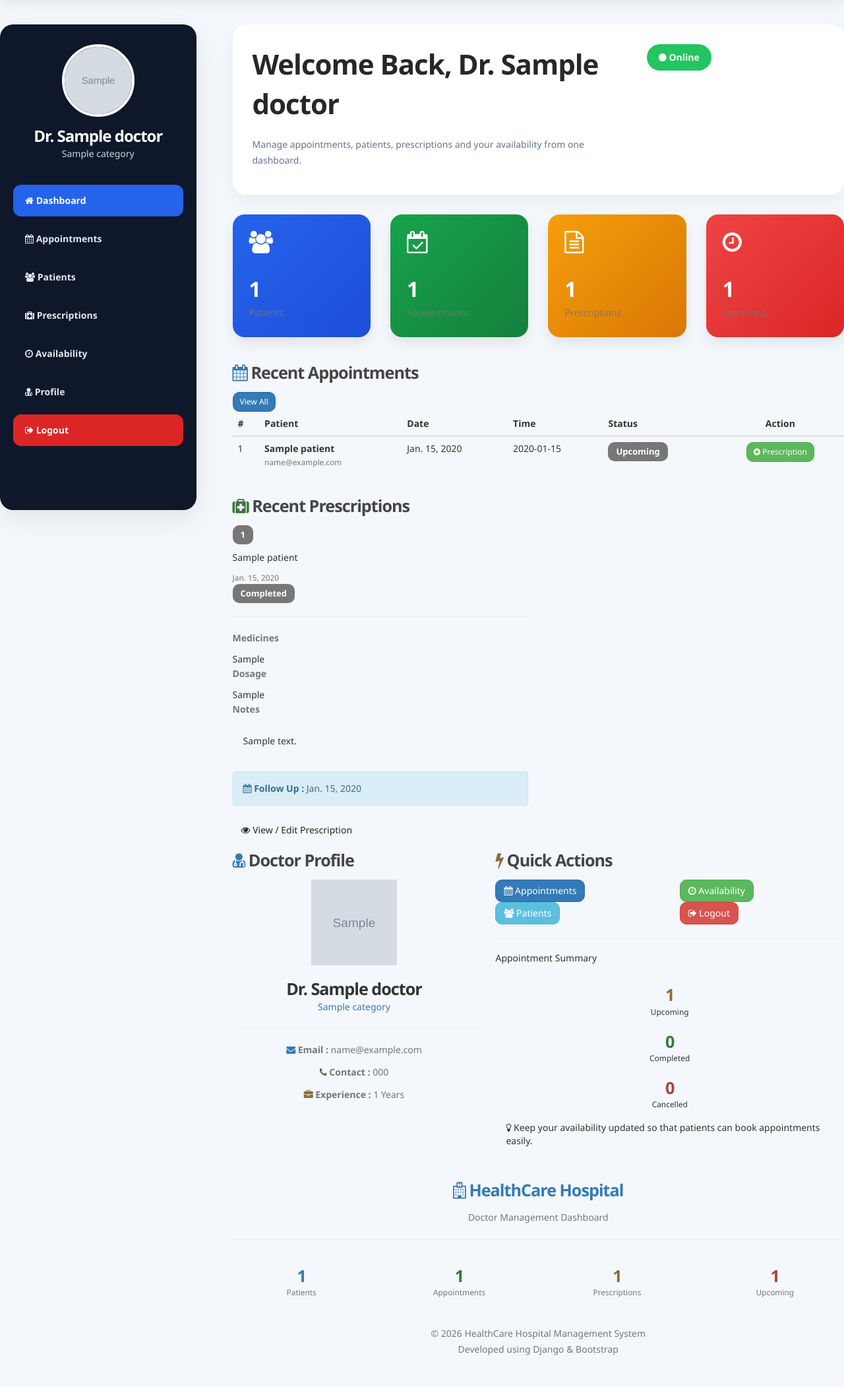
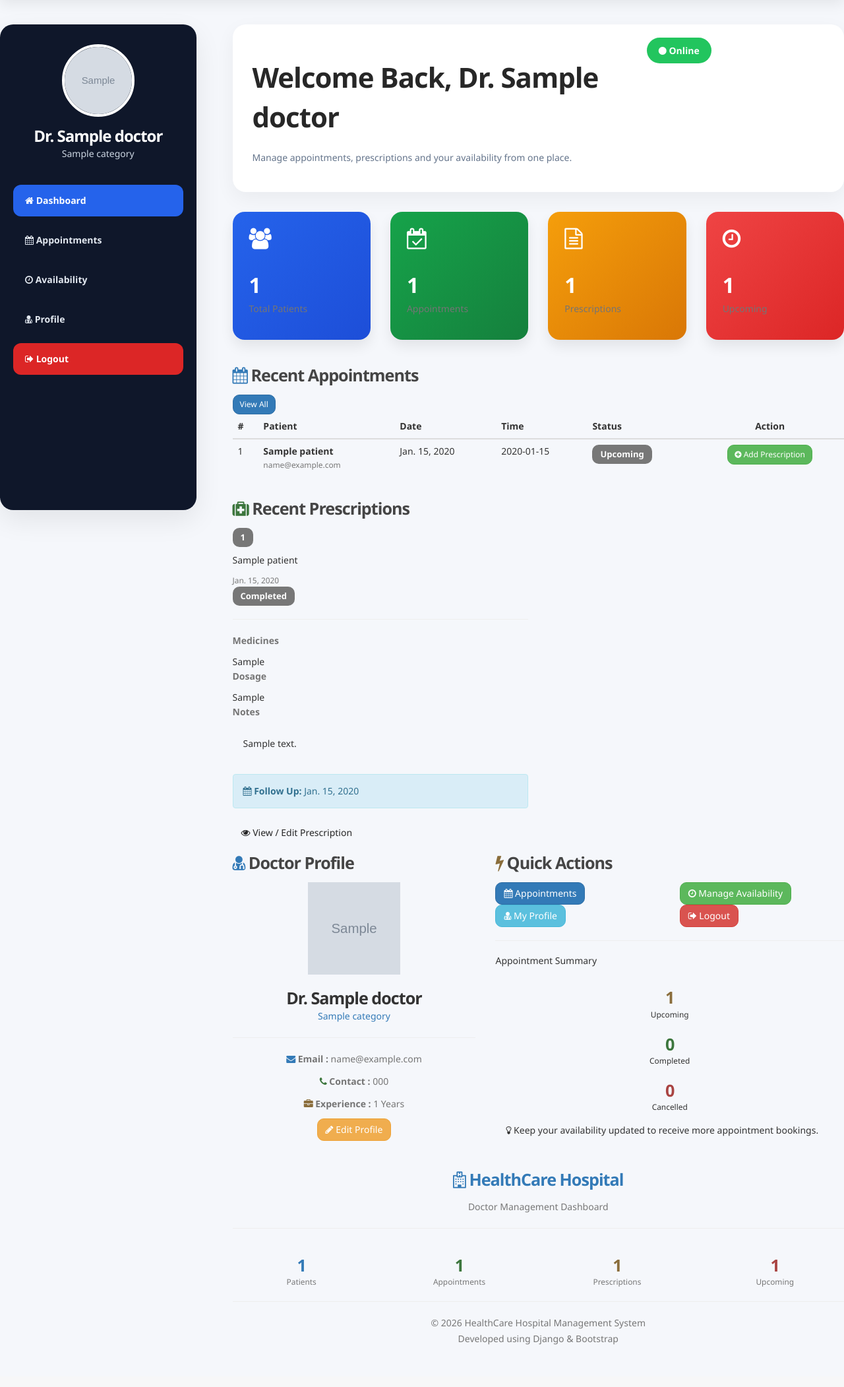
Before and after one commit to celestialmusician/hospital-management-system, a Django app: page /doctors/dashboard/ in a window 1280 px wide. Shown: the part 70-2172 px from the top of the page at 66% size. After the commit the page ends 2108 px from the top, so only its background shows below. Run offline with Django 5.2, Linux system fonts and the light colour scheme; a user stored in the database is signed in; tables that the repository leaves empty hold one stand-in row (values such as "Sample post"); grey boxes marked "Sample" are stand-in pictures; some libraries are stand-ins or nearby versions.

Commit message:
doctor availability edit

```diff
--- a/hospital_project/doctors/templates/doctors/dashboard.html
+++ b/hospital_project/doctors/templates/doctors/dashboard.html
@@ -6,8 +6,8 @@
 <style>
 
 body{
-    background:#f4f7fb;
-    font-family:'Segoe UI',sans-serif;
+    background:#f5f7fb;
+    font-family:"Segoe UI",sans-serif;
 }
 
 .dashboard{
@@ -16,8 +16,8 @@ body{
 
 .sidebar{
     background:#0f172a;
+    min-height:92vh;
     border-radius:20px;
-    min-height:92vh;
     padding:30px 20px;
     box-shadow:0 15px 40px rgba(0,0,0,.08);
 }
@@ -54,138 +54,97 @@ body{
 }
 
 .menu li{
-    margin-bottom:10px;
+    margin-bottom:12px;
 }
 
 .menu li a{
-
     display:block;
+    text-decoration:none;
+    color:#e2e8f0;
     padding:14px 18px;
     border-radius:12px;
-    text-decoration:none;
-    color:#e2e8f0;
     transition:.3s;
     font-weight:600;
-
 }
 
 .menu li a:hover{
-
     background:#2563eb;
     color:#fff;
-
 }
 
 .menu li a.active{
-
     background:#2563eb;
     color:#fff;
-
 }
 
 .logout{
-
-    background:#dc2626 !important;
-    color:#fff !important;
-
+    background:#dc2626!important;
+    color:#fff!important;
 }
 
 .main-content{
-
     padding-left:25px;
-
 }
 
 .top-card{
-
     background:#fff;
     border-radius:20px;
     padding:30px;
     box-shadow:0 10px 30px rgba(0,0,0,.05);
     margin-bottom:30px;
-
 }
 
 .top-card h2{
-
-    margin:0;
     font-weight:700;
-
+    margin-bottom:10px;
 }
 
 .top-card p{
-
     color:#64748b;
-    margin-top:10px;
-
 }
 
 .online{
-
     background:#22c55e;
     color:#fff;
     padding:10px 18px;
-    border-radius:50px;
-    display:inline-block;
+    border-radius:30px;
     font-weight:600;
-
 }
 
 .stat-card{
-
     border:none;
     border-radius:18px;
+    color:#fff;
     padding:25px;
-    color:#fff;
     margin-bottom:25px;
     box-shadow:0 10px 20px rgba(0,0,0,.08);
-
 }
 
 .stat-card i{
-
-    font-size:34px;
+    font-size:32px;
     margin-bottom:15px;
-
 }
 
 .stat-card h3{
-
     font-size:32px;
     font-weight:700;
     margin-bottom:5px;
-
-}
-
-.stat-card p{
-
-    margin:0;
-    opacity:.9;
-
 }
 
 .blue{
-
     background:linear-gradient(135deg,#2563eb,#1d4ed8);
-
 }
 
 .green{
-
     background:linear-gradient(135deg,#16a34a,#15803d);
-
 }
 
 .orange{
-
     background:linear-gradient(135deg,#f59e0b,#d97706);
-
 }
 
 .red{
-
     background:linear-gradient(135deg,#ef4444,#dc2626);
-
 }
 
 </style>
@@ -252,31 +211,7 @@ Appointments
 
 <li>
 
-<a href="#">
-
-<i class="fa fa-users"></i>
-
-Patients
-
-</a>
-
-</li>
-
-<li>
-
-<a href="#">
-
-<i class="fa fa-medkit"></i>
-
-Prescriptions
-
-</a>
-
-</li>
-
-<li>
-
-<a href="{% url 'availability-list' %}">
+<a href="{% url 'doctor-availability' %}">
 
 <i class="fa fa-clock-o"></i>
 
@@ -288,7 +223,7 @@ Availability
 
 <li>
 
-<a href="{% url 'doctor-profile' %}" class="nav-link">
+<a href="{% url 'doctor-profile' %}">
 
 <i class="fa fa-user-md"></i>
 
@@ -336,7 +271,7 @@ Dr. {{ doctor.name }}
 
             <p>
 
-Manage appointments, patients, prescriptions and your availability from one dashboard.
+                Manage appointments, prescriptions and your availability from one place.
 
             </p>
 
@@ -374,7 +309,7 @@ Online
 
             <p>
 
-Patients
+                Total Patients
 
             </p>
 
@@ -449,8 +384,6 @@ Upcoming
     </div>
 
 </div>
-
-
 
 <div class="card border-0 shadow-sm rounded-4 mb-4">
 
@@ -588,7 +521,7 @@ Upcoming
 
                                     <i class="fa fa-eye"></i>
 
-                                    View
+                                    View Prescription
 
                                 </a>
 
@@ -599,7 +532,7 @@ Upcoming
 
                                     <i class="fa fa-plus-circle"></i>
 
-                                    Prescription
+                                    Add Prescription
 
                                 </a>
 
@@ -613,8 +546,7 @@ Upcoming
 
                     <tr>
 
-                        <td colspan="6"
-                            class="text-center py-5">
+                        <td colspan="6" class="text-center py-5">
 
                             <i class="fa fa-calendar-times-o fa-3x text-muted mb-3"></i>
 
@@ -641,7 +573,6 @@ Upcoming
     </div>
 
 </div>
-
 
 <div class="card border-0 shadow-sm rounded-4 mb-4">
 
@@ -681,11 +612,11 @@ Upcoming
 
                     <div class="card-body">
 
-                        <div class="d-flex justify-content-between align-items-start">
+                        <div class="d-flex justify-content-between">
 
                             <div>
 
-                                <h5 class="fw-bold mb-1">
+                                <h5 class="fw-bold">
 
                                     {{ prescription.appointment.patient.name }}
 
@@ -709,7 +640,7 @@ Upcoming
 
                         <hr>
 
-                        <p class="mb-2">
+                        <p>
 
                             <strong>
 
@@ -725,7 +656,7 @@ Upcoming
 
                         </div>
 
-                        <p class="mb-2">
+                        <p>
 
                             <strong>
 
@@ -737,13 +668,13 @@ Upcoming
 
                         <div class="bg-light rounded-3 p-3 mb-3">
 
-                            {{ prescription.dosage|truncatechars:100 }}
+                            {{ prescription.dosage|truncatechars:120 }}
 
                         </div>
 
                         {% if prescription.notes %}
 
-                        <p class="mb-2">
+                        <p>
 
                             <strong>
 
@@ -769,7 +700,7 @@ Upcoming
 
                             <strong>
 
-                                Follow Up :
+                                Follow Up:
 
                             </strong>
 
@@ -782,7 +713,7 @@ Upcoming
                         <div class="d-grid">
 
                             <a href="{% url 'add_prescription' prescription.appointment.id %}"
-                               class="btn btn-outline-primary rounded-pill">
+                               class="btn btn-outline-primary">
 
                                 <i class="fa fa-eye"></i>
 
@@ -806,7 +737,7 @@ Upcoming
 
         <div class="text-center py-5">
 
-            <i class="fa fa-file-text-o fa-5x text-muted mb-4"></i>
+            <i class="fa fa-file-text-o fa-4x text-muted mb-3"></i>
 
             <h4>
 
@@ -816,7 +747,7 @@ Upcoming
 
             <p class="text-muted">
 
-                Prescriptions created for your patients will appear here.
+                Completed prescriptions will appear here.
 
             </p>
 
@@ -855,7 +786,7 @@ Upcoming
                     <img
                         src="{{ doctor.photo.url }}"
                         class="rounded-circle shadow mb-3"
-                        style="width:130px;height:130px;object-fit:cover;"
+                        style="width:140px;height:140px;object-fit:cover;"
                     >
 
                 {% else %}
@@ -863,7 +794,7 @@ Upcoming
                     <img
                         src="{% static 'images/doctor.png' %}"
                         class="rounded-circle shadow mb-3"
-                        style="width:130px;height:130px;"
+                        style="width:140px;height:140px;"
                     >
 
                 {% endif %}
@@ -916,6 +847,19 @@ Upcoming
 
                 </div>
 
+                <div class="d-grid mt-4">
+
+                    <a href="{% url 'doctor-profile-edit' %}"
+                       class="btn btn-warning">
+
+                        <i class="fa fa-pencil"></i>
+
+                        Edit Profile
+
+                    </a>
+
+                </div>
+
             </div>
 
         </div>
@@ -942,12 +886,11 @@ Upcoming
 
             <div class="card-body">
 
-                <div class="row">
+                <div class="row g-3">
 
-                    <div class="col-md-6 mb-3">
+                    <div class="col-md-6">
 
-                        <a
-                            href="{% url 'doctor_appointments' %}"
+                        <a href="{% url 'doctor_appointments' %}"
                            class="btn btn-primary w-100 py-3">
 
                             <i class="fa fa-calendar"></i>
@@ -958,38 +901,35 @@ Upcoming
 
                     </div>
 
-                    <div class="col-md-6 mb-3">
+                    <div class="col-md-6">
 
-                        <a
-                            href="{% url 'availability-list' %}"
+                        <a href="{% url 'doctor-availability' %}"
                            class="btn btn-success w-100 py-3">
 
                             <i class="fa fa-clock-o"></i>
 
-                            Availability
+                            Manage Availability
 
                         </a>
 
                     </div>
 
-                    <div class="col-md-6 mb-3">
+                    <div class="col-md-6">
 
-                        <a
-                            href="#"
+                        <a href="{% url 'doctor-profile' %}"
                            class="btn btn-info w-100 py-3">
 
-                            <i class="fa fa-users"></i>
+                            <i class="fa fa-user-md"></i>
 
-                            Patients
+                            My Profile
 
                         </a>
 
                     </div>
 
-                    <div class="col-md-6 mb-3">
+                    <div class="col-md-6">
 
-                        <a
-                            href="{% url 'doctor-admin-logout' %}"
+                        <a href="{% url 'doctor-admin-logout' %}"
                            class="btn btn-danger w-100 py-3">
 
                             <i class="fa fa-sign-out"></i>
@@ -1012,9 +952,9 @@ Upcoming
 
                 <div class="row">
 
-                    <div class="col-4 text-center">
+                    <div class="col-4">
 
-                        <div class="border rounded-3 p-3">
+                        <div class="border rounded-3 p-3 text-center">
 
                             <h3 class="text-warning">
 
@@ -1032,9 +972,9 @@ Upcoming
 
                     </div>
 
-                    <div class="col-4 text-center">
+                    <div class="col-4">
 
-                        <div class="border rounded-3 p-3">
+                        <div class="border rounded-3 p-3 text-center">
 
                             <h3 class="text-success">
 
@@ -1052,9 +992,9 @@ Upcoming
 
                     </div>
 
-                    <div class="col-4 text-center">
+                    <div class="col-4">
 
-                        <div class="border rounded-3 p-3">
+                        <div class="border rounded-3 p-3 text-center">
 
                             <h3 class="text-danger">
 
@@ -1078,7 +1018,7 @@ Upcoming
 
                     <i class="fa fa-lightbulb-o"></i>
 
-                    Keep your availability updated so that patients can book appointments easily.
+                    Keep your availability updated to receive more appointment bookings.
 
                 </div>
 
@@ -1089,6 +1029,8 @@ Upcoming
     </div>
 
 </div>
+
+<!-- Footer -->
 
 <div class="card border-0 shadow-sm rounded-4 mt-4 mb-5">
 
@@ -1180,7 +1122,7 @@ Upcoming
 
         <hr>
 
-        <p class="mb-0 text-muted">
+        <p class="text-muted mb-0">
 
             © {% now "Y" %} HealthCare Hospital Management System
 
@@ -1200,8 +1142,6 @@ Upcoming
 
 </div>
 
-</section>
-
 <style>
 
 .table td,
@@ -1219,7 +1159,7 @@ Upcoming
 
 .card:hover{
 
-    transform:translateY(-4px);
+    transform:translateY(-5px);
 
 }
 
@@ -1231,9 +1171,9 @@ Upcoming
 
 .badge{
 
+    padding:8px 12px;
+
     font-size:13px;
-
-    padding:8px 12px;
 
 }
 
@@ -1257,17 +1197,17 @@ Upcoming
 
 @media (max-width:767px){
 
-    .top-card{
-
-        text-align:center;
-
-    }
-
     .profile-box img{
 
         width:90px;
 
         height:90px;
+
+    }
+
+    .top-card{
+
+        text-align:center;
 
     }
 
@@ -1277,12 +1217,6 @@ Upcoming
 
     }
 
-    .table-responsive{
-
-        border-radius:15px;
-
-    }
-
 }
 
 </style>
--- a/hospital_project/doctors/urls.py
+++ b/hospital_project/doctors/urls.py
@@ -7,6 +7,7 @@ from .views import (
     AvailabilityListView,
     DoctorProfileView,
     DoctorProfileUpdateView,
+    AddAvailabilityView,
 )
 
 urlpatterns = [
@@ -47,4 +48,10 @@ urlpatterns = [
         DoctorProfileUpdateView.as_view(),
         name="doctor-profile-edit",
     ),
+
+    path(
+    "availability/manage/",
+    AddAvailabilityView.as_view(),
+    name="doctor-availability",
+),
 ]
--- a/hospital_project/doctors/views.py
+++ b/hospital_project/doctors/views.py
@@ -7,7 +7,7 @@ from django.utils.decorators import method_decorator
 from django.views.decorators.cache import never_cache
 from appointments.models import Appointment, Prescription
 from django.contrib import messages
-from .forms import DoctorProfileForm
+from .forms import DoctorProfileForm, AvailabilityForm
 
 @method_decorator(never_cache, name="dispatch")
 
@@ -262,3 +262,98 @@ class DoctorProfileUpdateView(View):
                 "doctor": doctor,
             },
         )
+
+class AddAvailabilityView(View):
+
+    template_name = "doctors/add_availability.html"
+
+    def get(self, request):
+
+        if not request.user.is_authenticated:
+
+            return redirect("doctor-admin-login")
+
+        doctor = get_object_or_404(
+            Doctor,
+            profile=request.user,
+        )
+
+        form = AvailabilityForm()
+
+        availability = Availability.objects.filter(
+            doctor=doctor,
+        ).order_by("-date", "-start_time")
+
+        return render(
+            request,
+            self.template_name,
+            {
+                "form": form,
+                "availability": availability,
+            },
+        )
+
+    def post(self, request):
+
+        doctor = get_object_or_404(
+            Doctor,
+            profile=request.user,
+        )
+
+        form = AvailabilityForm(
+            request.POST,
+        )
+
+        if form.is_valid():
+
+            date = form.cleaned_data["date"]
+
+            start_time = form.cleaned_data["start_time"]
+
+            end_time = form.cleaned_data["end_time"]
+
+            exists = Availability.objects.filter(
+                doctor=doctor,
+                date=date,
+                start_time=start_time,
+                end_time=end_time,
+            ).exists()
+
+            if exists:
+
+                messages.warning(
+                    request,
+                    "This availability already exists."
+                )
+
+            else:
+
+                availability = form.save(
+                    commit=False,
+                )
+
+                availability.doctor = doctor
+
+                availability.save()
+
+                messages.success(
+                    request,
+                    "Availability added successfully."
+                )
+
+                return redirect(
+                    "doctor-availability",
+                )
+
+        availability = Availability.objects.filter(
+            doctor=doctor,
+        ).order_by("-date", "-start_time")
+
+        return render(
+            request,
+            self.template_name,
+            {
+                "form": form,
+                "availability": availability,
+            },
+        )
```
Also changed, not shown: hospital_project/doctors/forms.py (+59 -0 lines), hospital_project/doctors/templates/doctors/add_availability.html (added, +217 -0 lines). Lines whose indentation alone changed are shown as unchanged.
